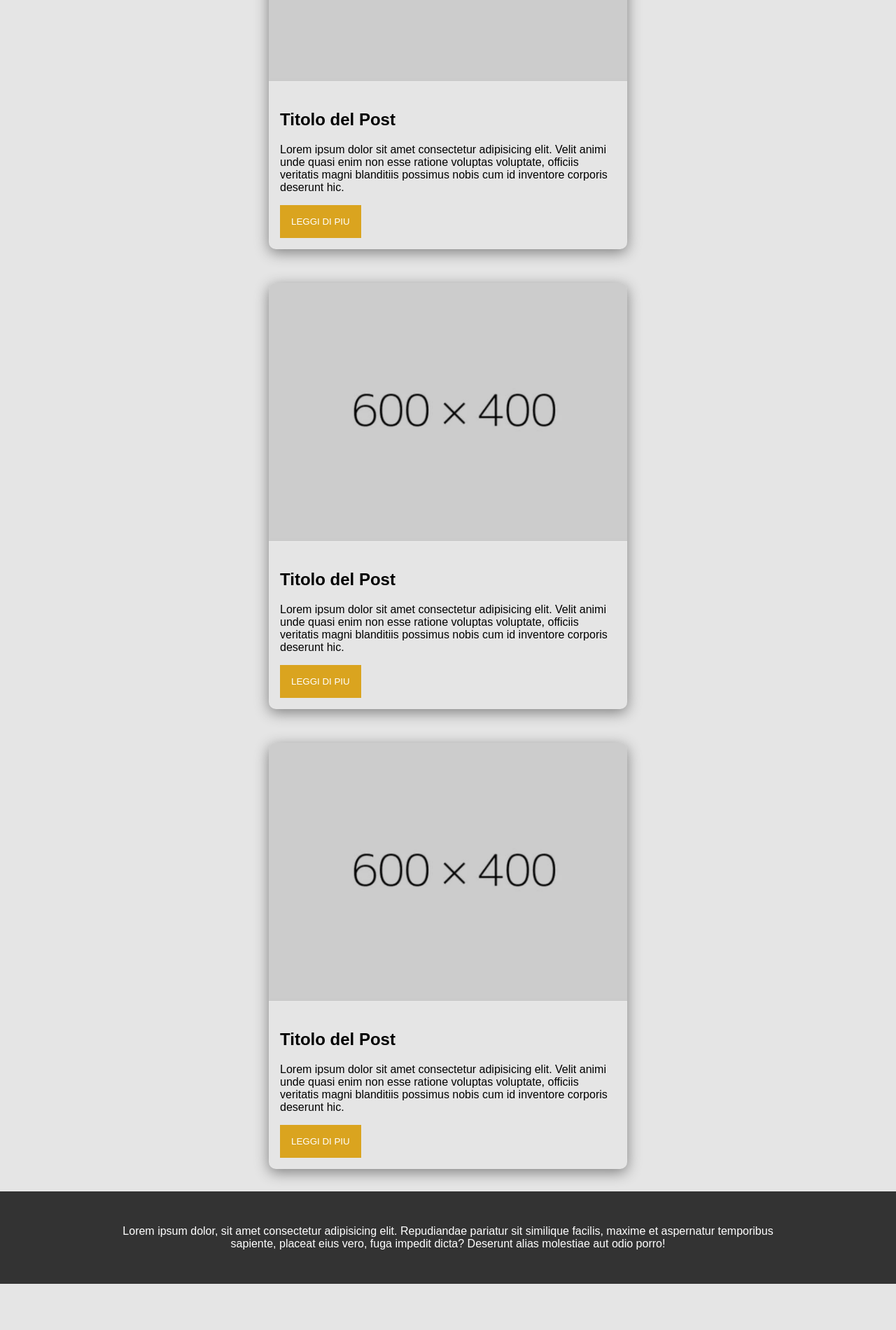
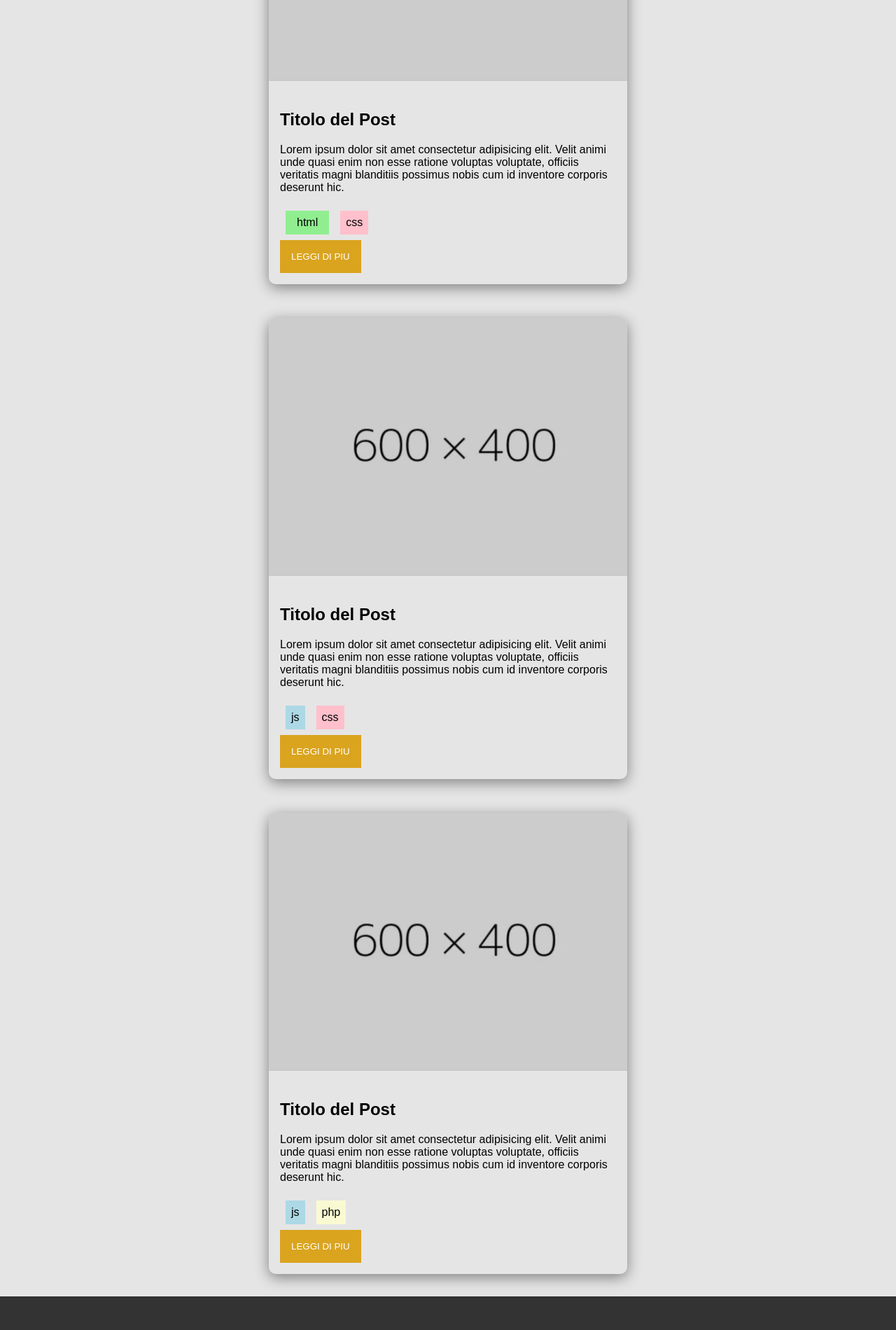
Before and after one commit to Mattia-Carbonera/react-props, a React (Vite) app: page / in a window 1280 px wide. Shown: the part 360-2260 px from the top of the page at 70% size. Before the commit the page ends 2194 px from the top, so only its background shows below. Built offline with nearby package versions, Linux system fonts and the light colour scheme.

Commit message:
add tag color

```diff
--- /dev/null
+++ b/src/components/card/card.css
@@ -0,0 +1,31 @@
+.html {
+  background-color: lightgreen;
+
+  display: inline-block;
+  padding: 0.5rem 1rem;
+  margin: 0.5rem;
+}
+
+.css {
+  background-color: pink;
+
+  display: inline-block;
+  padding: 0.5rem;
+  margin: 0.5rem;
+}
+
+.js {
+  background-color: lightblue;
+
+  display: inline-block;
+  padding: 0.5rem;
+  margin: 0.5rem;
+}
+
+.php {
+  background-color: lightgoldenrodyellow;
+
+  display: inline-block;
+  padding: 0.5rem;
+  margin: 0.5rem;
+}
--- a/src/components/card/card.jsx
+++ b/src/components/card/card.jsx
@@ -1,6 +1,14 @@
+import "./card.css";
 import style from "./card.module.css";
 import Button from "../button/button";
 import defaultImage from "../../assets/img/card-image.png";
+
+function tagColor(tag, index) {
+  if (tag == "html") return "html";
+  if (tag == "css") return "css";
+  if (tag == "js") return "js";
+  if (tag == "php") return "php";
+}
 
 function Card({ id, title, image, content, tags, published }) {
   return (
@@ -15,10 +23,12 @@ function Card({ id, title, image, content, tags, published }) {
       <div className={style.description}>
         <h2>{title}</h2>
         <p>{content}</p>
-        {/* <span>{tags}</span> */}
-        {tags.forEach((tag) => {
-          console.log(tag);
-          return <span>{tag}</span>;
+        {tags.map((tag, index) => {
+          return (
+            <span className={tagColor(tag, index)} key={index}>
+              {tag}
+            </span>
+          );
         })}
         <div className="button">
           <Button />
```
